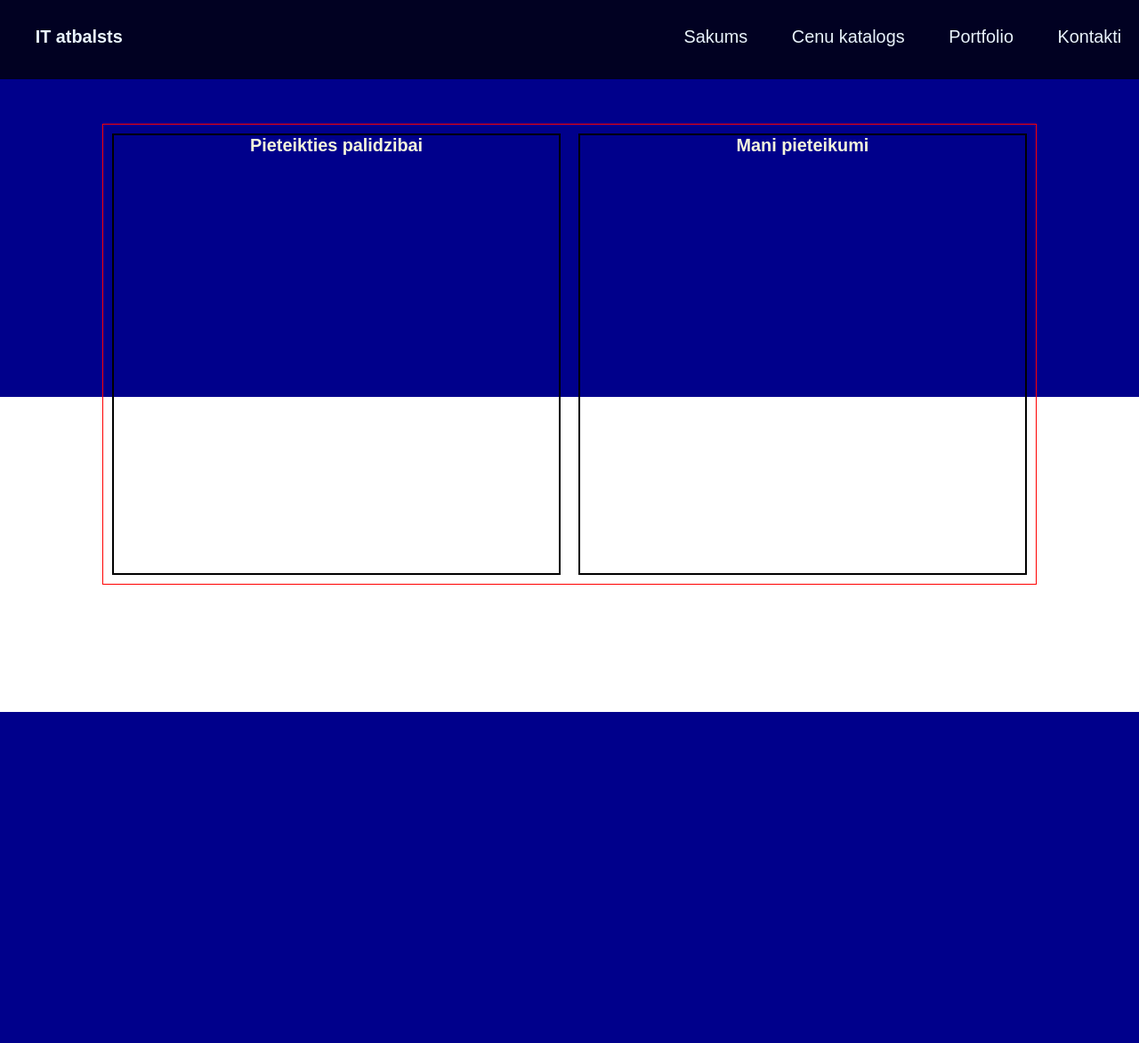
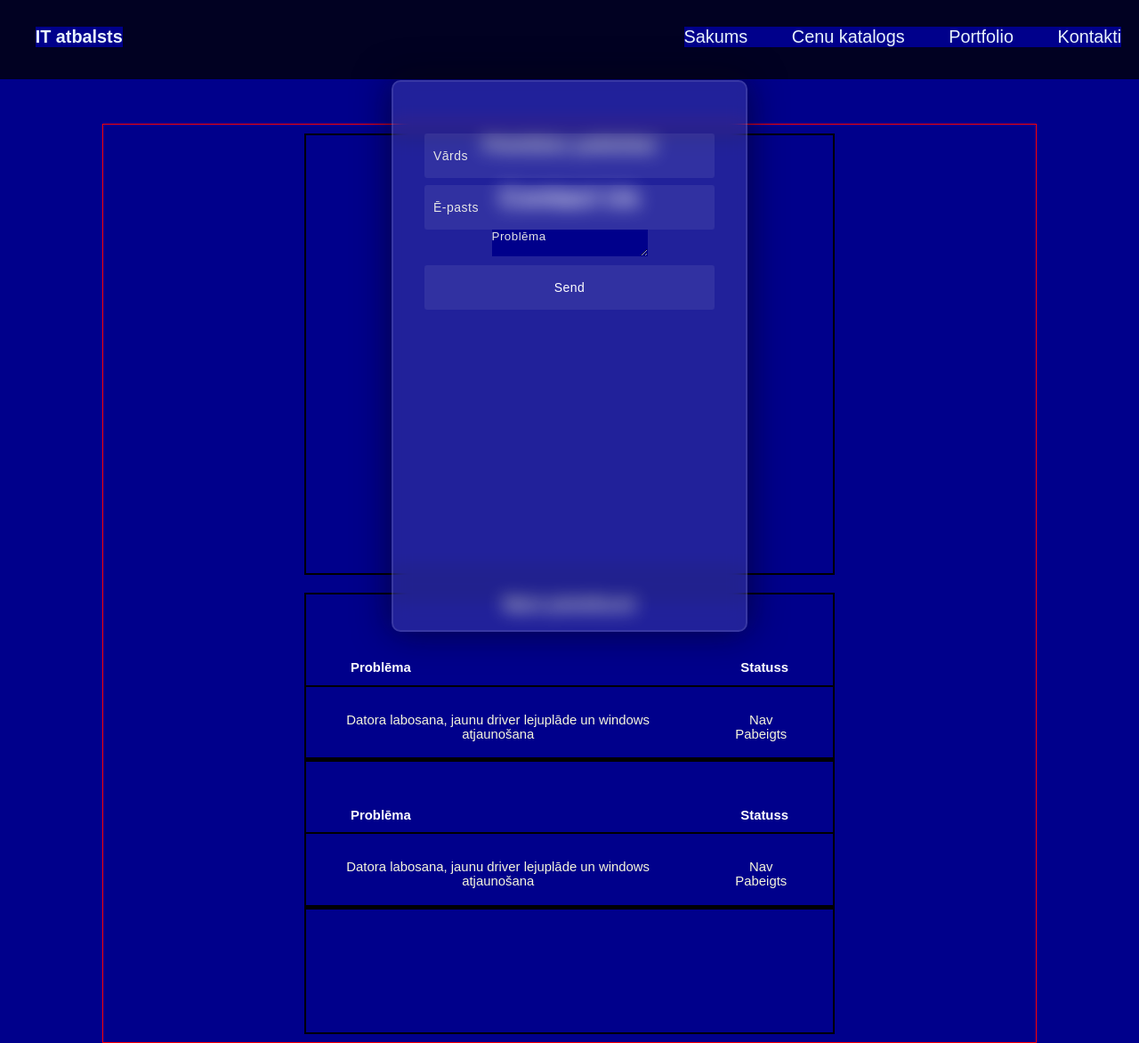
Before and after one commit to TomsNikelis/Programmesana, a PHP site: page /lietotajs.html in a window 1280 px wide. Shown: the whole page at 89% size. Before the commit the page ends 800 px from the top, so only its background shows below. Run offline with PHP 8.4, Linux system fonts and the light colour scheme.

Commit message:
lietotajs.html pabeigsana
lietotajs.html pabeigsana

```diff
--- a/lietotajs.html
+++ b/lietotajs.html
@@ -26,10 +26,45 @@
         <div class="parent">
             <div class="box">
                 <h3 class="uzraksts">Pieteikties palidzibai</h3>
+
+                <div class="form-style-6">
+                    <h1>Contact Us</h1>
+                    <form>
+                    <input type="text" name="field1" placeholder="Vārds" />
+                    <input type="email" name="field2" placeholder="Ē-pasts" />
+                    <textarea name="field3" placeholder="Problēma"></textarea>
+                    <input type="submit" value="Send" />
+                    </form>
+                    </div>
+
             </div>
             <div class="box">
                 <h3 class="uzraksts">Mani pieteikumi</h3>
+
+                <div class="inner">
+                    <h5>Problēma</h5>
+                    <h5>Statuss</h5>
+                </div>
+                <hr class="linija2">
+                <div class="inner">
+                    <p>Datora labosana, jaunu driver
+                        lejuplāde un windows atjaunošana</p>
+                    <p>Nav Pabeigts</p>
+                </div>
+                <hr class="linija">
+                <div class="inner">
+                    <h5>Problēma</h5>
+                    <h5>Statuss</h5>
+                </div>
+                <hr class="linija2">
+                <div class="inner">
+                    <p>Datora labosana, jaunu driver
+                        lejuplāde un windows atjaunošana</p>
+                    <p>Nav Pabeigts</p>
+                </div>
+                <hr class="linija">
             </div>
+
         </div>
     </section>
 </body>
--- a/styles.css
+++ b/styles.css
@@ -18,6 +18,7 @@
     border:none;
     text-decoration: none;
     transition: all .3s ease-out;
+    background-color: darkblue;
 }
 
 *::selection{
@@ -266,18 +267,18 @@ button{
     display: flex;
     justify-content: center;
     align-items: center;
+    flex-wrap: wrap;
     margin-top: 12rem;
+    width: 100%;
 }
 
 .box {
-    display: flex;
-    width:100rem;
+    text-align: center;
+    width:60rem;
     height: 50rem;
     margin: 1rem;
-    margin-right: 12=rem;
-    margin-left: 12=rem;
+    justify-content: center;
     border: 0.3rem solid black;
-    justify-content: center;
     box-shadow: #080710;
 }
 
@@ -285,3 +286,42 @@ button{
     color: beige;
     font-size: 2rem;
 }
+
+.inner {
+
+    height: 5rem;
+    margin-top: 2rem;
+    width: 100%;
+    display: flex;
+    justify-content: space-between;
+    align-items: center;
+}
+
+h5 {
+    color: beige;
+    margin-left: 5rem;
+    margin-right: 5rem;
+}
+
+.inner p {
+    color: beige;
+    font-size: 1.5rem;
+    margin-left: 2rem;
+    margin-right: 4rem;
+}
+
+.linija {
+    width: 100%;
+    height: 0.5rem;
+    color: black;
+    background-color: black;
+    margin-top: 1rem;
+}
+
+.linija2 {
+    width: 100%;
+    height: 0.2rem;
+    color: black;
+    background-color: black;
+    margin-top: 1rem;
+}
```
Also changed, not shown: lietotajs_styles.css (added, +251 -0 lines).
